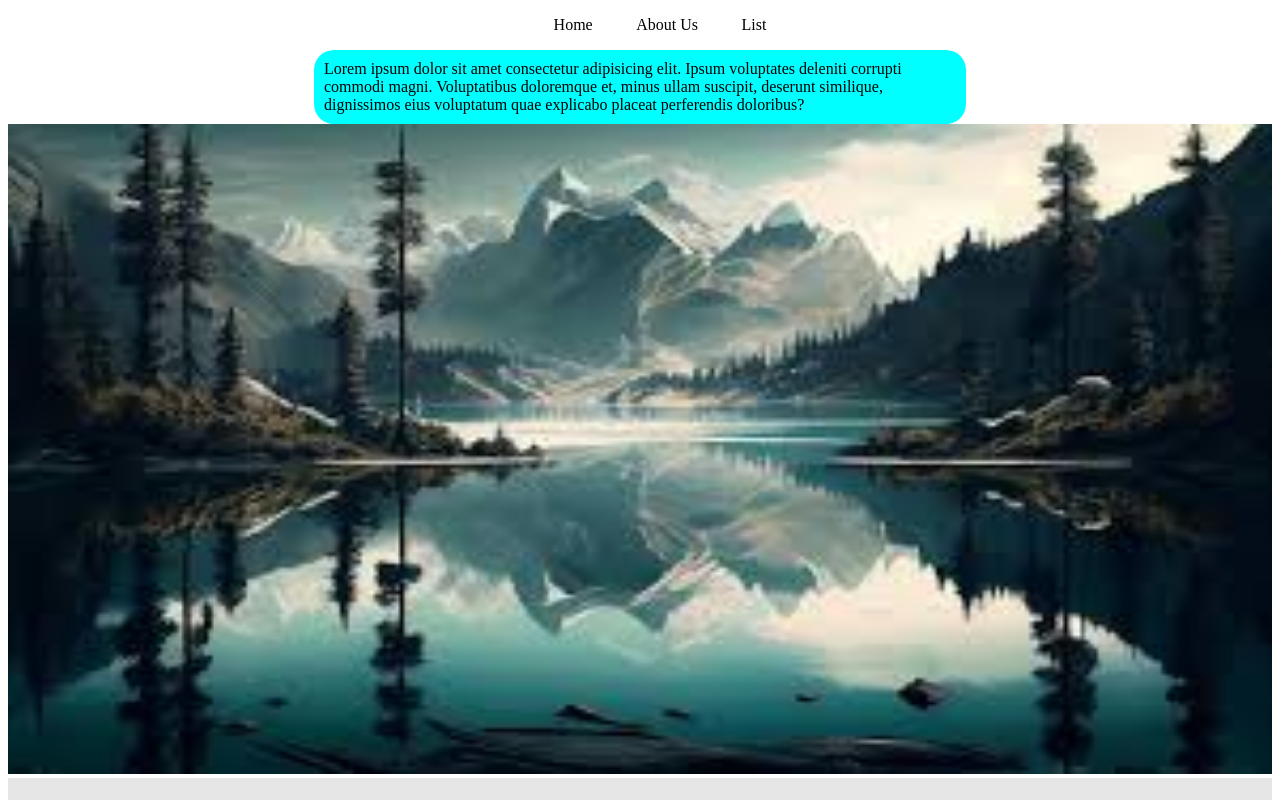
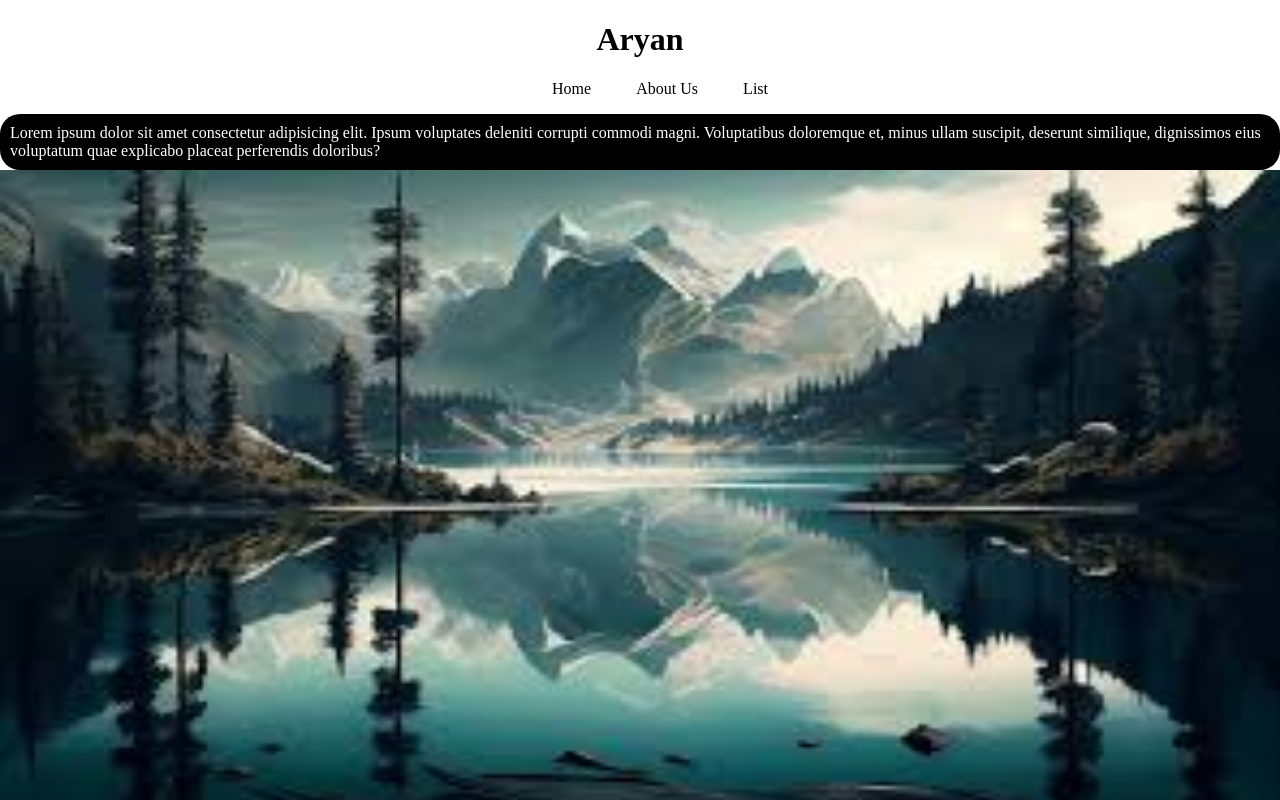
Before and after one commit to aryan511-sys/React-App-Demo, a React (Create React App) app: page / in a window 1280 px wide. Shown: the top 800 px of the page. Built offline with nearby package versions, Linux system fonts and the light colour scheme.

Commit message:
Example 2

```diff
--- a/src/index.css
+++ b/src/index.css
@@ -1,7 +1,14 @@
+body{
+  padding: 0;
+  margin: 0;
+  box-sizing: border-box;
+}
+h1{
+  text-align: center;
+}
 .lorem-p{
-  color: black;
-  background-color: cyan;
-  width: 50%;
+  color: white;
+  background-color: black;
   margin: 0 auto;
   padding: 10px;
   border-radius: 20px;
```
Also changed, not shown: src/App.js.
